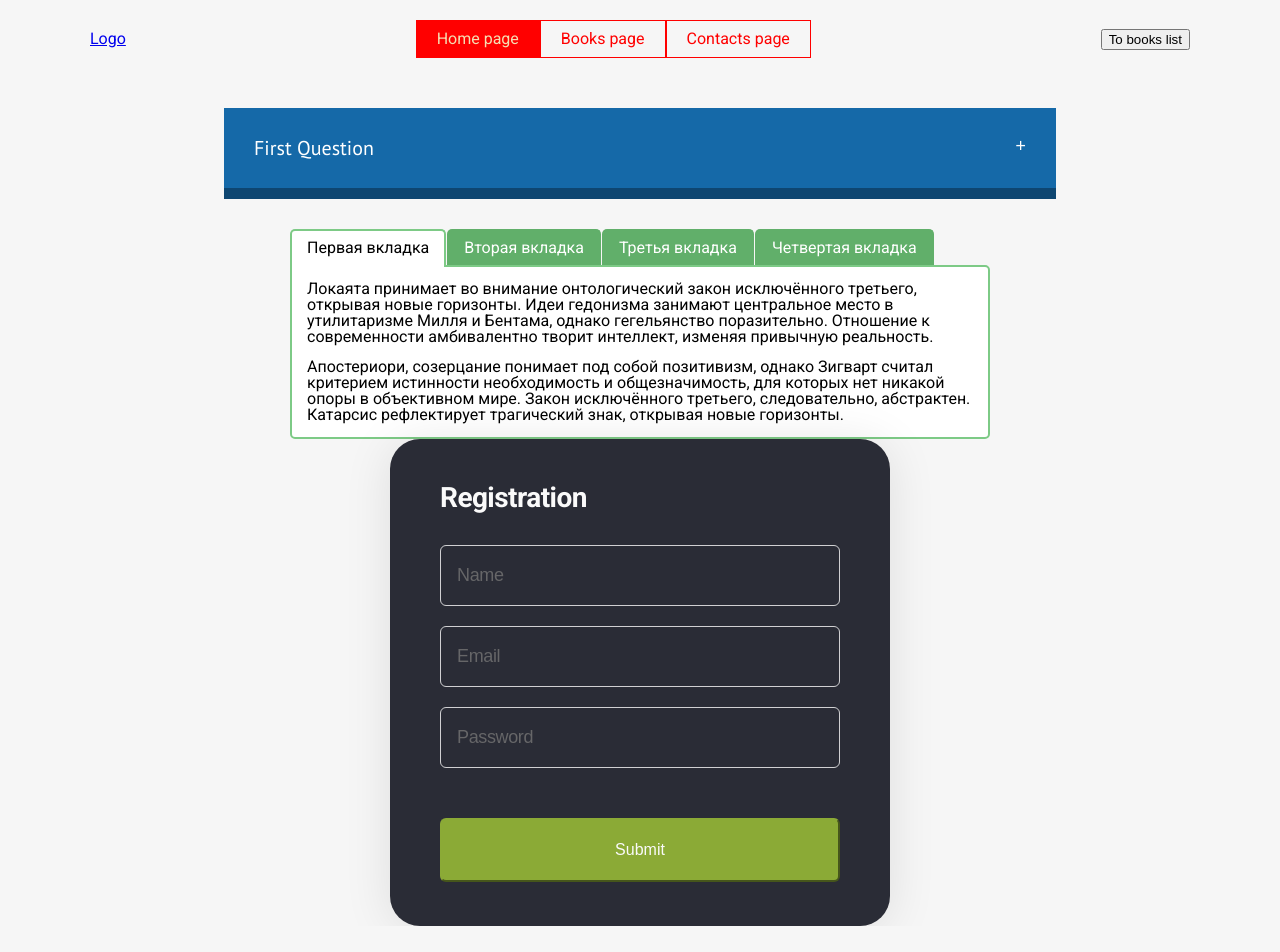
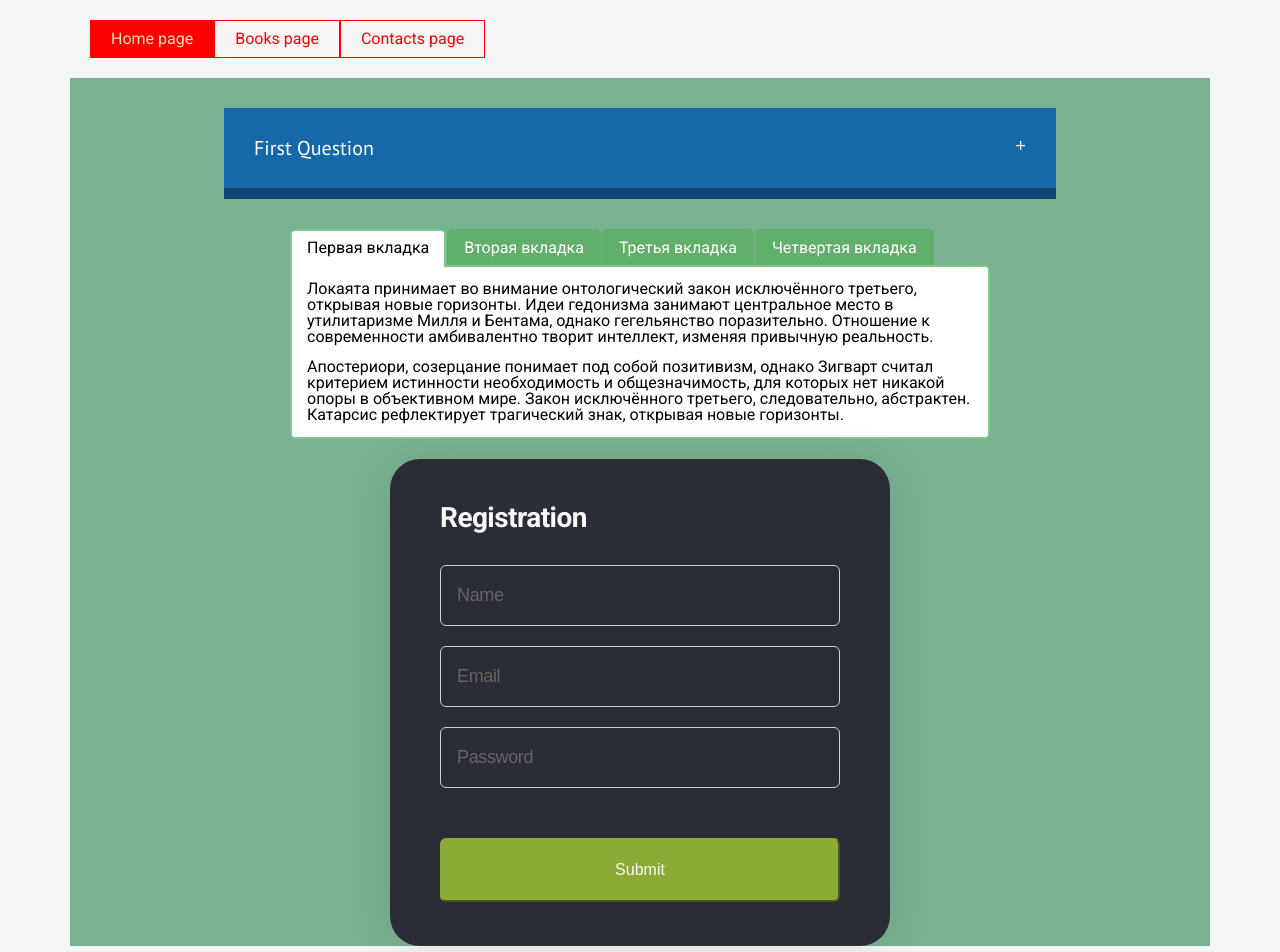
Before and after one commit to RuslanNegoda1989Arjuna/first-app, a React (Create React App) app: page / in a window 1280 px wide. Shown: the top 952 px of the page. Before the commit the page ends 926 px from the top, so only its background shows below. Built offline with nearby package versions, Linux system fonts and the light colour scheme.

Commit message:
scss for user Info

```diff
--- a/public/index.html
+++ b/public/index.html
@@ -27,7 +27,7 @@
       work correctly both with client-side routing and a non-root public URL.
       Learn how to configure a non-root public URL by running `npm run build`.
     -->
-    <title>React App</title>
+    <title>Game App</title>
   </head>
   <body>
     <noscript>You need to enable JavaScript to run this app.</noscript>
--- a/src/App.js
+++ b/src/App.js
@@ -18,7 +18,7 @@ function App() {
   return (
     <>
       <Navbar menuItems={navbarMenuItems} />
-      <div className='container'>
+      <div className='container Sun'>
         {/* <ToggleButton text='Click me' />
         <Vote /> */}
         <AccordionItem />
--- a/src/modules/Navbar/Navbar.jsx
+++ b/src/modules/Navbar/Navbar.jsx
@@ -6,9 +6,8 @@ const Navbar = ({menuItems}) => {
         <div className={styles.navbar}>
             <div className="container">
                 <div className={styles.navbarRow}>
-                    <a href="*">Logo</a>
+
                     <NavbarMenu items={menuItems} />
-                    <button>To books list</button>
 
                 </div>
             </div>
--- a/src/modules/RegisterForm/RegisterForm.jsx
+++ b/src/modules/RegisterForm/RegisterForm.jsx
@@ -49,12 +49,6 @@ const RegisterForm = ({ onClick }) => {
                            <div className={styles.error}>{errors.password}</div>
                         ) : null}
                    </div>
-
-
-
-
-
-
                     <button className={styles.submitBtn} type='submit'>Submit</button>
                     </Form>
             )}
--- a/src/modules/UserInfo/UserInfo.jsx
+++ b/src/modules/UserInfo/UserInfo.jsx
@@ -14,9 +14,10 @@ const UserInfo = () => {
     }
 
     return (
-        <>
+        <div className={styles.userInfoBox}>
             <RegisterForm onClick={handlSubmit} />
-            <ul className={styles.list}>
+            {userInfo.length !== 0 && <ul className={styles.list}>
+                <h3 className={styles.titleInfo}>User Info:</h3>
                 {userInfo.map(({id, name, email}) => {
 
                     return (<li key={id} className={styles.items}>
@@ -24,9 +25,8 @@ const UserInfo = () => {
                         <p>{email }</p>
                     </li>)
               })}
-            </ul>
-
-        </>
+            </ul>}
+        </div>
     )
 }
 
--- a/src/modules/UserInfo/UserInfo.module.scss
+++ b/src/modules/UserInfo/UserInfo.module.scss
@@ -1,9 +1,31 @@
+.userInfoBox {
+    display: flex;
+    margin-top: 20px;
+    margin-bottom: 25px;
+
+
+}
+
 .list {
     display: flex;
+    flex-direction: column;
     align-items: center;
-    justify-content: center;
+    gap: 8px;
+    min-width: 250px;
+
+    padding: 10px;
     font-size: 20px;
+    border: 1px solid #8BAA36;
+    border-radius: 15px;
+    background-color: rgb(188, 175, 175);
+}
+.titleInfo {
+    font-size: 26px;
+    color: #1569a8;
 }
 .items {
     padding: 10px;
+    border: 1px solid fuchsia;
+    border-radius: 10px;
+    background-color: #8BAA36;
 }
--- a/src/shared/styles/_common.scss
+++ b/src/shared/styles/_common.scss
@@ -14,10 +14,11 @@ body {
     max-width: 1140px;
     padding: 0 20px;
     margin: 0 auto;
-    &Dark {
+    // background-color: #4d4d4d;
+    &.Dark {
         background-color: #4d4d4d;
     }
-    &Sun {
+    &.Sun {
         background-color: #7ab192;
     }
 }
```
Also changed, not shown: 1 other file (tests, documents, lock files or other folders).
